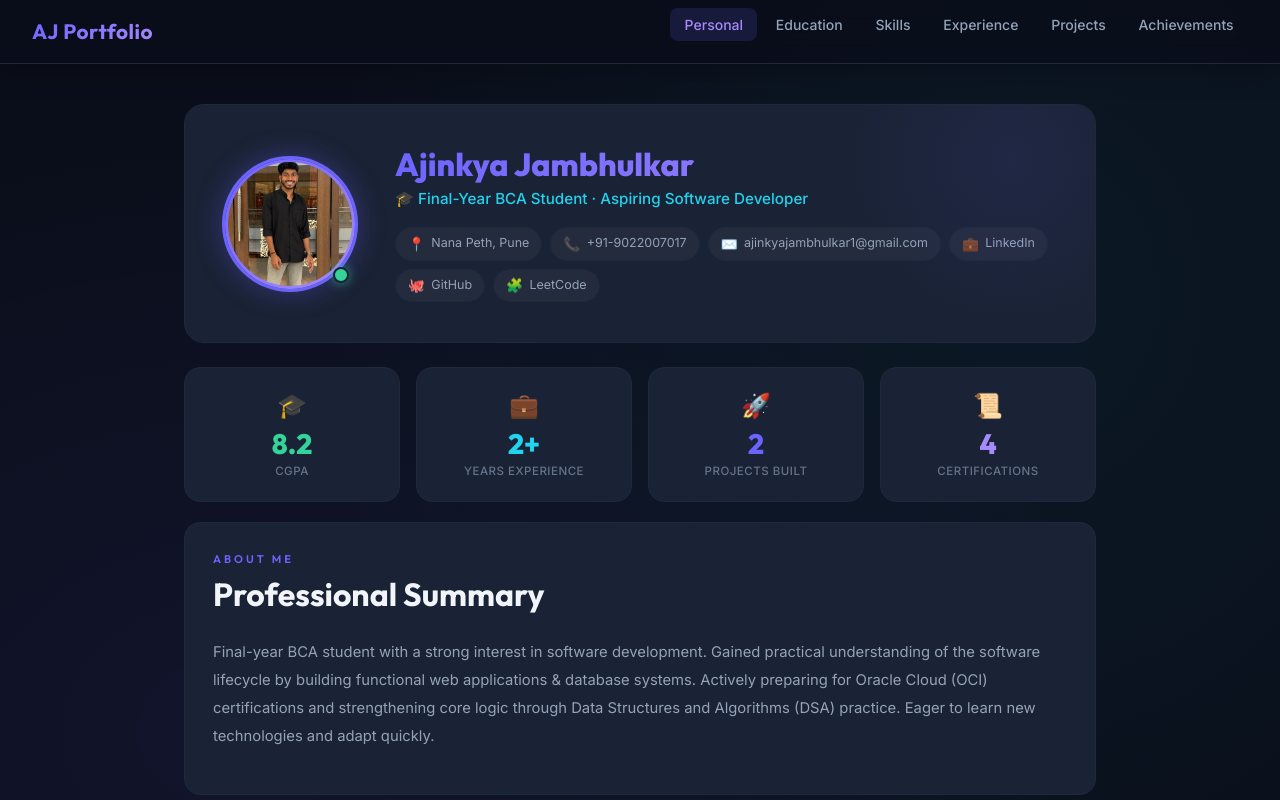
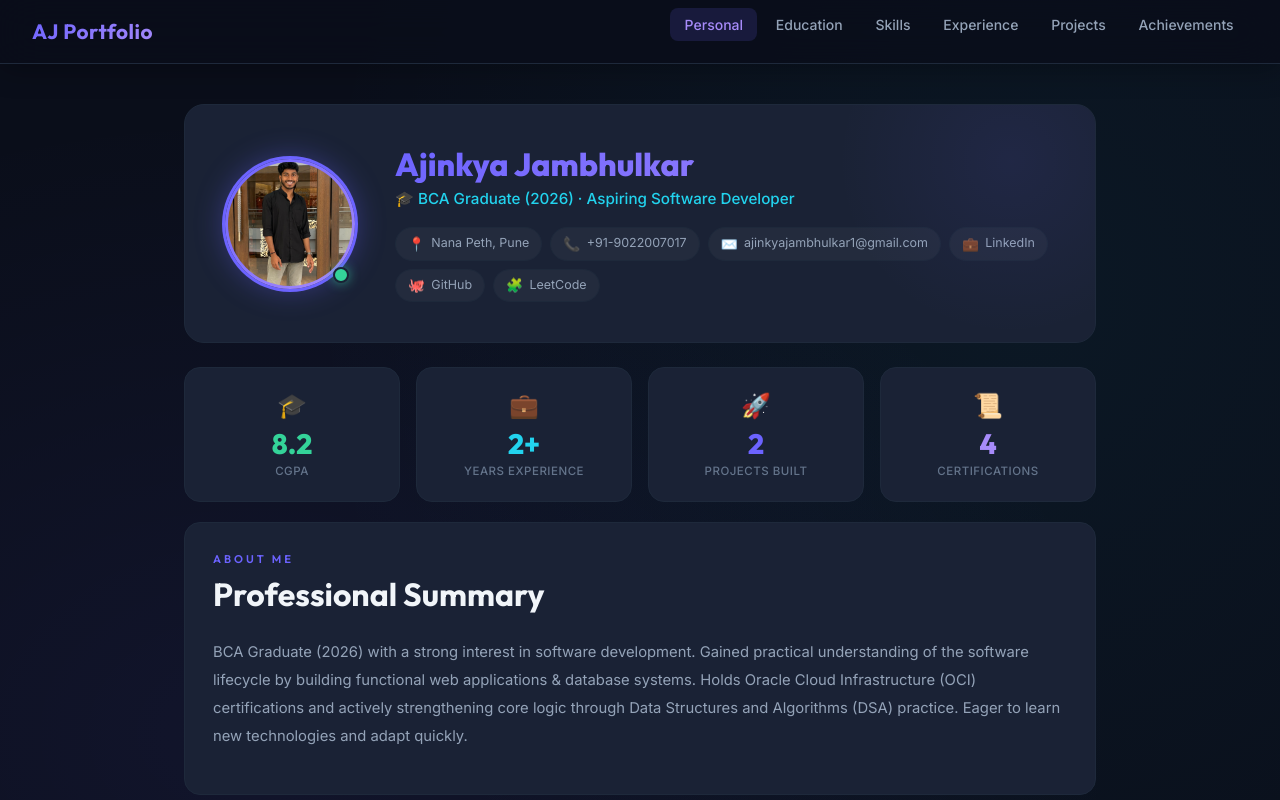
Before and after one commit to ajjuu04/my-resume, a React (Create React App) app: page / in a window 1280 px wide. Shown: the top 800 px of the page. Built offline with nearby package versions, Linux system fonts and the light colour scheme.

Commit message:
Updated status to BCA Graduate (2026) across Personal and Education pages

```diff
--- a/src/pages/Certification.js
+++ b/src/pages/Certification.js
@@ -17,7 +17,7 @@ function Certification() {
           <span style={{ color: 'var(--accent-green)', fontWeight: '600' }}>CGPA: 8.2 / 10</span>
         </p>
         <ul className="styled-list">
-          <li>Final-year student specializing in software development and cloud computing</li>
+          <li>Completed BCA (2023–2026) with CGPA 8.2 · Awaiting final result</li>
           <li>Actively pursuing Oracle Cloud Infrastructure (OCI) certifications</li>
         </ul>
       </div>
--- a/src/pages/personal.js
+++ b/src/pages/personal.js
@@ -27,7 +27,7 @@ function Personal() {
         </div>
         <div className="profile-info">
           <h1>Ajinkya Jambhulkar</h1>
-          <p className="profile-role">🎓 Final-Year BCA Student · Aspiring Software Developer</p>
+          <p className="profile-role">🎓 BCA Graduate (2026) · Aspiring Software Developer</p>
           <div className="contact-chips">
             <span className="contact-chip">
               <span className="chip-icon">📍</span> Nana Peth, Pune
@@ -67,10 +67,10 @@ function Personal() {
         <p className="section-title">About Me</p>
         <h2 className="section-heading">Professional Summary</h2>
         <p style={{ color: 'var(--text-secondary)', lineHeight: '1.9', fontSize: '0.925rem' }}>
-          Final-year BCA student with a strong interest in software development. Gained practical
+          BCA Graduate (2026) with a strong interest in software development. Gained practical
           understanding of the software lifecycle by building functional web applications & database systems.
-          Actively preparing for Oracle Cloud (OCI) certifications and strengthening core logic through
-          Data Structures and Algorithms (DSA) practice. Eager to learn new technologies and adapt quickly.
+          Holds Oracle Cloud Infrastructure (OCI) certifications and actively strengthening core logic
+          through Data Structures and Algorithms (DSA) practice. Eager to learn new technologies and adapt quickly.
         </p>
       </div>
 
```
